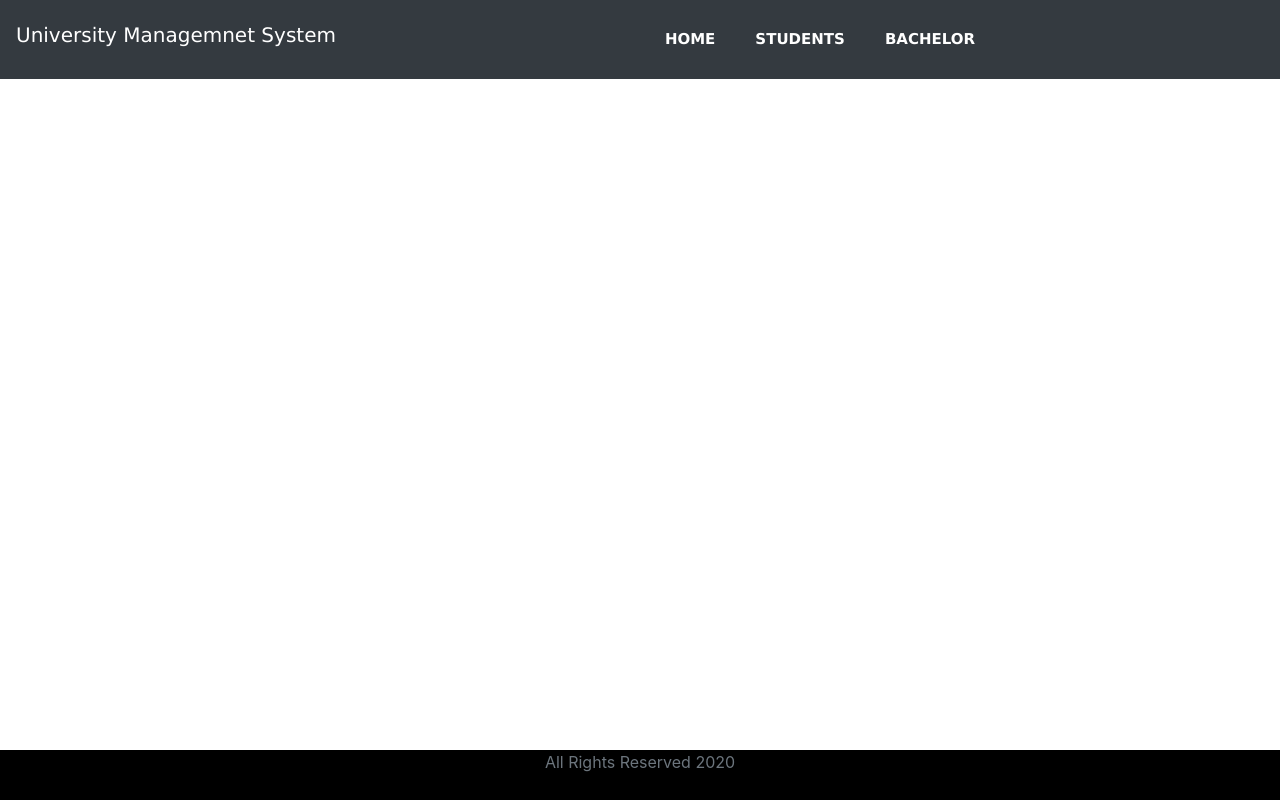
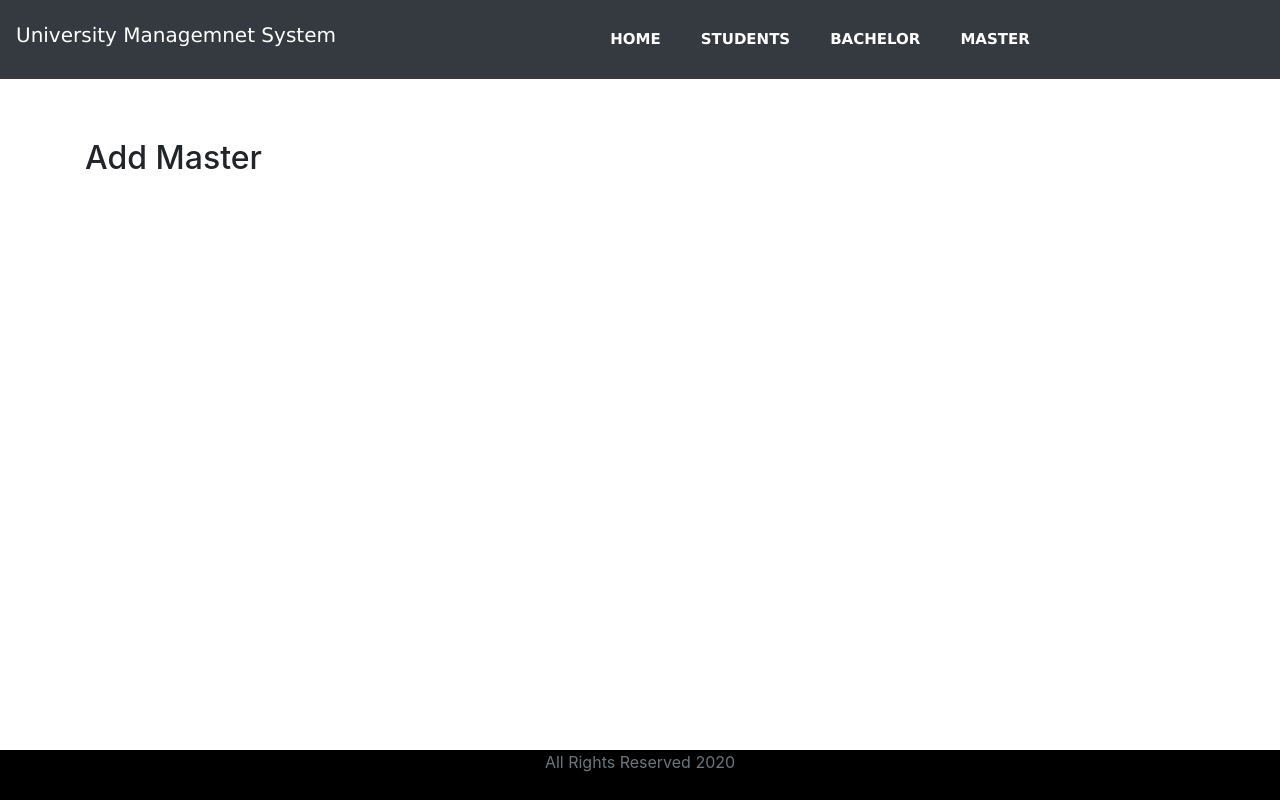
Before and after one commit to Hatemii/simpleCrud-frontend, a React (Create React App) app: page /add-masterField/1 in a window 1280 px wide. Built offline with nearby package versions, Linux system fonts and the light colour scheme.

Commit message:
Master Class added

```diff
--- a/src/App.js
+++ b/src/App.js
@@ -11,6 +11,9 @@ import CreateBachelorStudyField from './components/Bachelor/CreateBachelorStudyF
 import UpdateFields from "./components/Bachelor/UpdateFields"
 import ViewStudent from './components/Students/ViewStudent';
 import Home from './components/Home/Home';
+import MasterComponents from './components/Master/MasterComponents';
+import CreateMasterField from './components/Master/CreateMasterField';
+import UpdateMasterFiled from "./components/Master/UpdateMasterField"
 
 export default class App extends Component {
   render() {
@@ -30,6 +33,12 @@ export default class App extends Component {
             <Route path="/bachelor" exact component={BachelorComponent}></Route>
             <Route path="/add-bachelorField/:id" component={CreateBachelorStudyField}></Route>
             <Route path="/update-study-field/:id" component={UpdateFields}></Route>
+
+
+            <Route path="/master" exact component={MasterComponents}></Route>
+            <Route path="/add-masterField/:id" exact component={CreateMasterField}></Route>
+            <Route path="/update-study-field/:id" exact component={UpdateMasterFiled}></Route>
+
           </div>
 
         </Router>
--- a/src/components/HeaderAndFooter/HeaderComponent.js
+++ b/src/components/HeaderAndFooter/HeaderComponent.js
@@ -20,6 +20,7 @@ class HeaderComponent extends Component {
                     <li><a href="/">HOME</a></li>
                     <li><a href="/students">STUDENTS</a></li>
                     <li><a href="/bachelor">BACHELOR</a></li>
+                    <li><a href="/master">MASTER</a></li>
                 </ul>
             </div >
         )
--- /dev/null
+++ b/src/components/Master/CreateMasterField.js
@@ -0,0 +1,11 @@
+import React, { Component } from 'react'
+
+export default class CreateMasterField extends Component {
+    render() {
+        return (
+            <div>
+                <h2>Add Master</h2>
+            </div>
+        )
+    }
+}
--- /dev/null
+++ b/src/components/Master/MasterComponents.js
@@ -0,0 +1,11 @@
+import React, { Component } from 'react'
+
+export default class MasterComponents extends Component {
+    render() {
+        return (
+            <div>
+                <h2>Hello noob</h2>
+            </div>
+        )
+    }
+}
--- /dev/null
+++ b/src/components/Master/UpdateMasterField.js
@@ -0,0 +1,11 @@
+import React, { Component } from 'react'
+
+export default class UpdateMasterField extends Component {
+    render() {
+        return (
+            <div>
+                <h2>Update Master</h2>
+            </div>
+        )
+    }
+}
```
